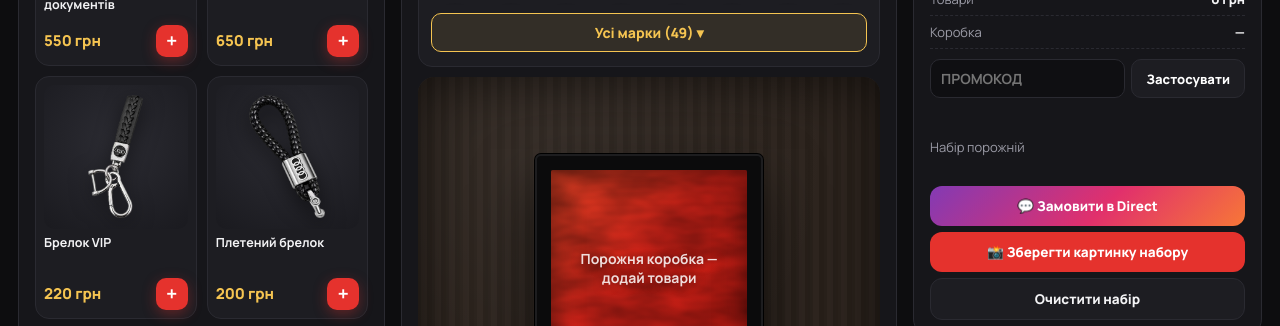
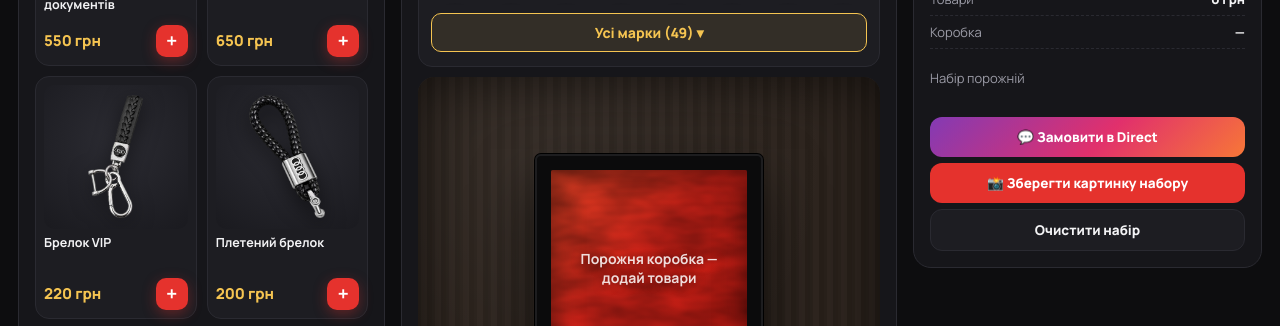
Before and after one commit to v1frim/konstruktor, a plain HTML site: page index.html in a window 1280 px wide. Shown: the part 299-625 px from the top of the page. Drawn offline with Linux system fonts and the light colour scheme; a web font is replaced by a local one.

Commit message:
Hide promo code field for clients while no promo codes exist
Co-Authored-By: Claude Opus 5.5 <noreply@anthropic.com>
Claude-Session: https://claude.ai/code/session_01TgoXff6tqbox9oaXVnJFwS

```diff
--- a/index.html
+++ b/index.html
@@ -1128,6 +1128,8 @@ function applyPromo(){
 $('#promoBtn').onclick=applyPromo;
 $('#promoIn').addEventListener('keydown',e=>{ if(e.key==='Enter') applyPromo(); });
 if(state.promo && PROMOS[state.promo]) { $('#promoIn').value=state.promo; setTimeout(promoMsg,0); } else state.promo=null;
+/* поле промокоду клієнтам показуємо лише коли є хоч один код */
+if(CLIENT && !Object.keys(PROMOS).length){ $('#promoRow').style.display='none'; $('#promoMsg').style.display='none'; }
 /* ===== Замовити в Direct ===== */
 const IG_USER='autopodushky';
 $('#dmBtn').onclick=async()=>{
```
